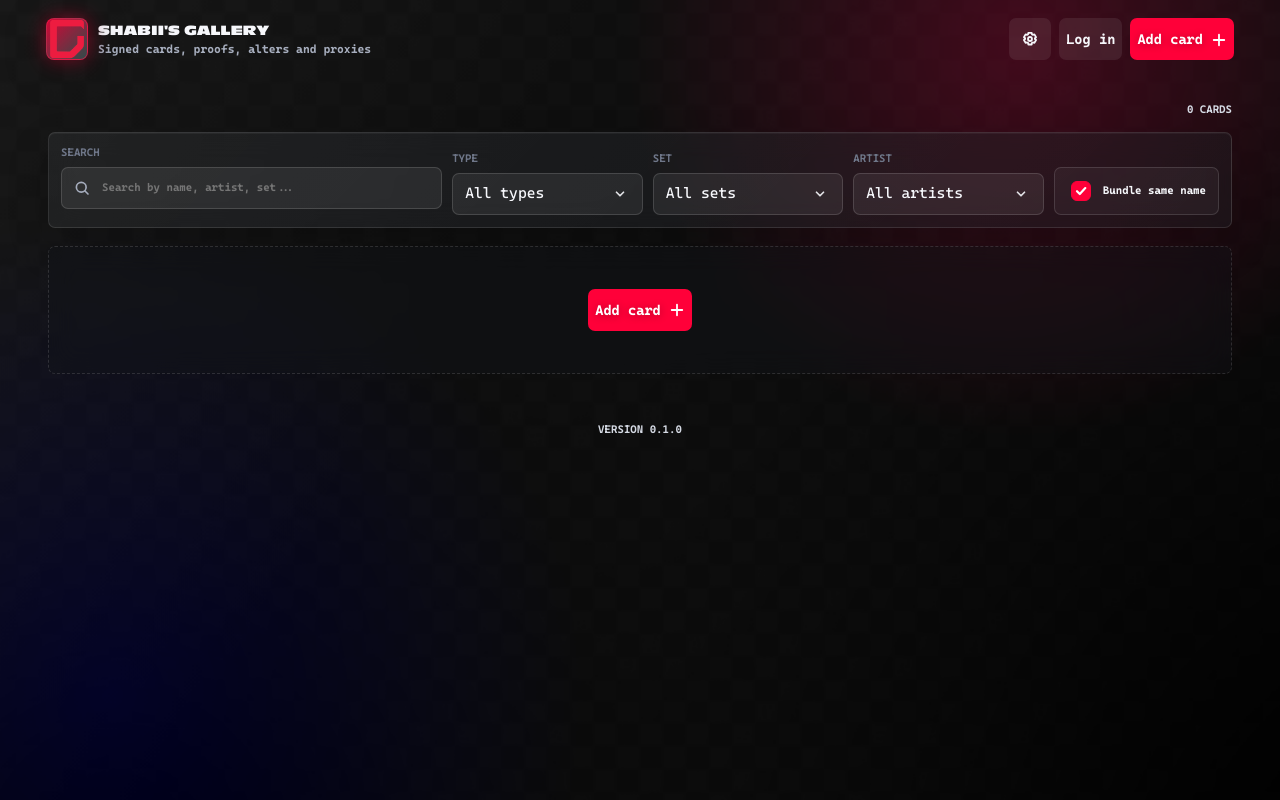
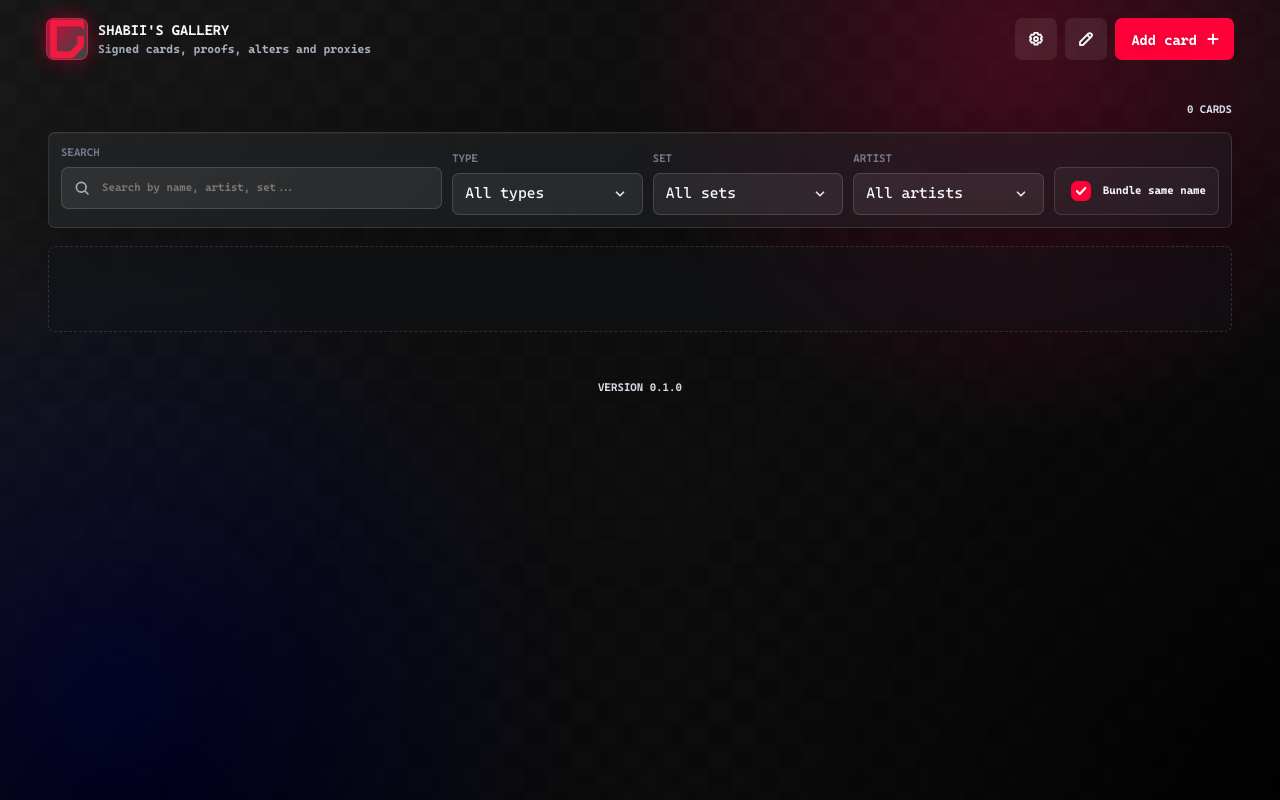
Before and after one commit to ShabiiEXE/Gallery, a website with bundled scripts: page public/index.html in a window 1280 px wide. Built offline with nearby package versions, Linux system fonts and the light colour scheme; files whose address does not match are found by name.

Commit message:
Refine editor controls

```diff
--- a/public/css/styles.css
+++ b/public/css/styles.css
@@ -2,13 +2,6 @@
   font-family: "Cascadia Code";
   src: url("../assets/fonts/CascadiaCode.woff2") format("woff2");
   font-weight: 200 700;
-  font-display: swap;
-}
-
-@font-face {
-  font-family: "Antique Olive Nord";
-  src: url("../assets/fonts/AntiqueOliveNord.woff2") format("woff2");
-  font-weight: 800 950;
   font-display: swap;
 }
 
@@ -39,9 +32,7 @@
   --custom-backdrop-image: var(--default-backdrop-image);
   --danger: #ff6f85;
   --shadow: 0 24px 80px rgba(0, 0, 0, 0.48);
-  --display-title-font:
-    "Antique Olive Nord", "Arial Black", Impact, "Cascadia Code", sans-serif;
-  --title-font: var(--display-title-font);
+  --title-font: "Cascadia Code", ui-monospace, SFMono-Regular, Menlo, monospace;
   --grid-x: 0px;
   --grid-y: 0px;
   --backdrop-x: 0px;
@@ -606,6 +597,28 @@
   justify-self: end;
 }
 
+.top-actions #addCardButton {
+  min-height: 42px;
+  padding: 0 12px 0 15px;
+  gap: 8px;
+  line-height: 1;
+}
+
+.top-actions #addCardButton .button-label {
+  transform: translateY(1px);
+}
+
+.top-actions #addCardButton .button-icon {
+  width: 16px;
+  height: 16px;
+}
+
+.top-actions #addCardButton .plus-icon {
+  width: 16px;
+  height: 16px;
+  stroke-width: 2.7;
+}
+
 .button,
 .icon-button,
 .ghost-button,
@@ -684,6 +697,7 @@
 .plus-icon,
 .search-icon,
 .trash-icon,
+.exit-icon,
 .settings-icon,
 .pencil-icon,
 .download-icon,
@@ -695,6 +709,10 @@
   stroke-width: 2.4;
   stroke-linecap: round;
   stroke-linejoin: round;
+}
+
+.exit-icon {
+  stroke-width: 3;
 }
 
 .module {
--- a/public/index.html
+++ b/public/index.html
@@ -20,14 +20,14 @@
           </span>
         </a>
         <nav class="top-actions" aria-label="Primary actions">
-          <button class="icon-button" id="settingsButton" type="button" title="Settings" aria-label="Settings">
+          <button class="icon-button" id="settingsButton" type="button" title="Settings" aria-label="Settings" hidden>
             <svg class="settings-icon" viewBox="0 0 24 24" aria-hidden="true">
               <path d="M9.8 3.7h4.4l.42 2.1c.45.16.87.4 1.25.7l2.02-.68 2.2 3.82-1.6 1.42c.04.31.04.57 0 .88l1.6 1.42-2.2 3.82-2.02-.68c-.38.3-.8.54-1.25.7l-.42 2.1H9.8l-.42-2.1a5.3 5.3 0 0 1-1.25-.7l-2.02.68-2.2-3.82 1.6-1.42a4.1 4.1 0 0 1 0-.88l-1.6-1.42 2.2-3.82 2.02.68c.38-.3.8-.54 1.25-.7l.42-2.1Z"></path>
               <circle cx="12" cy="12" r="2.65"></circle>
             </svg>
           </button>
-          <button class="ghost-button" id="loginButton" type="button" data-i18n="login">Log in</button>
-          <button class="primary-button" id="addCardButton" type="button">
+          <button class="ghost-button icon-only-button" id="loginButton" type="button" title="Log in" aria-label="Log in"></button>
+          <button class="primary-button" id="addCardButton" type="button" hidden>
             <span class="button-label" data-i18n="add_card">Add card</span>
             <span class="button-icon" aria-hidden="true">
               <svg class="plus-icon" viewBox="0 0 24 24">
@@ -78,15 +78,6 @@
 
           <div class="gallery-grid" id="galleryGrid" aria-live="polite"></div>
           <div class="empty-state" id="emptyState" hidden>
-            <button class="primary-button" type="button" data-open-add>
-              <span class="button-label" data-i18n="add_card">Add card</span>
-              <span class="button-icon" aria-hidden="true">
-                <svg class="plus-icon" viewBox="0 0 24 24">
-                  <path d="M12 5v14"></path>
-                  <path d="M5 12h14"></path>
-                </svg>
-              </span>
-            </button>
           </div>
         </section>
     </main>
--- a/public/js/app.js
+++ b/public/js/app.js
@@ -5,6 +5,7 @@
 import { initForm, openCardForm } from "./form.js";
 import { LANGUAGES } from "./constants.js";
 import { closeFlagSelects, syncFlagSelect } from "./custom-select.js";
+import { icon } from "./icons.js";
 import {
   loadCards,
   loadDevice,
@@ -69,7 +70,6 @@
   loginButton.addEventListener("click", () => app.authed ? doLogout() : loginDialog.showModal());
   submitLogin.addEventListener("click", doLogin);
   addCardButton.addEventListener("click", openAddCard);
-  document.querySelectorAll("[data-open-add]").forEach((button) => button.addEventListener("click", openAddCard));
   settingsButton.addEventListener("click", openSettings);
   saveSettingsButton.addEventListener("click", commitSettings);
   clearCacheButton.addEventListener("click", clearBrowserCache);
@@ -211,14 +211,14 @@
 function render() {
   document.documentElement.lang = app.settings.language;
   applyTranslations(app.settings);
-  loginButton.textContent = app.authed ? t(app.settings, "logout") : t(app.settings, "login");
-  loginButton.title = loginButton.textContent;
+  const loginTitle = app.authed ? t(app.settings, "logout") : t(app.settings, "login");
+  loginButton.innerHTML = app.authed ? icon("exit") : icon("pencil");
+  loginButton.title = loginTitle;
+  loginButton.setAttribute("aria-label", loginTitle);
+  settingsButton.hidden = !app.authed;
+  addCardButton.hidden = !app.authed;
   addCardButton.disabled = !app.authed;
   addCardButton.title = app.authed ? "" : "Log in to add cards";
-  document.querySelectorAll("[data-open-add]").forEach((button) => {
-    button.disabled = !app.authed;
-    button.title = app.authed ? "" : "Log in to add cards";
-  });
   bundleToggle.checked = app.device.bundleSameName;
   applyModuleSettings();
   renderFilters(app.cards, app.filters);
--- a/public/js/detail.js
+++ b/public/js/detail.js
@@ -1,4 +1,5 @@
 import { LANGUAGES } from "./constants.js";
+import { icon } from "./icons.js";
 
 export function renderCardDetail({ card, cards, canEdit = false }) {
   const related = cards.filter((item) => item.name === card.name && item.id !== card.id);
@@ -15,7 +16,7 @@
     <div class="modal-head">
       <span></span>
       <div class="modal-head-actions">
-        ${canEdit ? `<button class="icon-button" type="button" data-edit-card title="Edit" aria-label="Edit">${pencilIcon()}</button>` : ""}
+        ${canEdit ? `<button class="icon-button" type="button" data-edit-card title="Edit" aria-label="Edit">${icon("pencil")}</button>` : ""}
         <button class="icon-button" type="button" data-close-detail aria-label="Close">×</button>
       </div>
     </div>
@@ -166,15 +167,6 @@
   }
 }
 
-function pencilIcon() {
-  return `
-    <svg class="pencil-icon" viewBox="0 0 24 24" aria-hidden="true">
-      <path d="M4 20h4l11-11a2.8 2.8 0 0 0-4-4L4 16v4Z"></path>
-      <path d="M13.5 6.5l4 4"></path>
-    </svg>
-  `;
-}
-
 function imageFace(src, className) {
   return `<div class="preview-face ${className}"><img src="${src}" alt=""></div>`;
 }
--- a/public/js/icons.js
+++ b/public/js/icons.js
@@ -13,6 +13,13 @@
     <svg class="pencil-icon" viewBox="0 0 24 24" aria-hidden="true">
       <path d="M4 20h4l11-11a2.8 2.8 0 0 0-4-4L4 16v4Z"></path>
       <path d="M13.5 6.5l4 4"></path>
+    </svg>
+  `,
+  exit: `
+    <svg class="exit-icon" viewBox="0 0 24 24" aria-hidden="true">
+      <path d="M10 5H6.8A2.8 2.8 0 0 0 4 7.8v8.4A2.8 2.8 0 0 0 6.8 19H10"></path>
+      <path d="M14 8l4 4-4 4"></path>
+      <path d="M8 12h10"></path>
     </svg>
   `,
   plus: `
```
